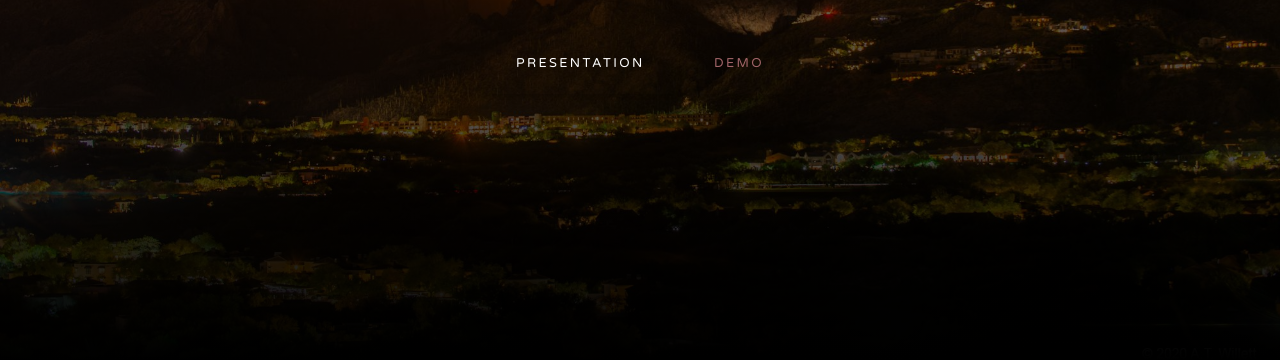
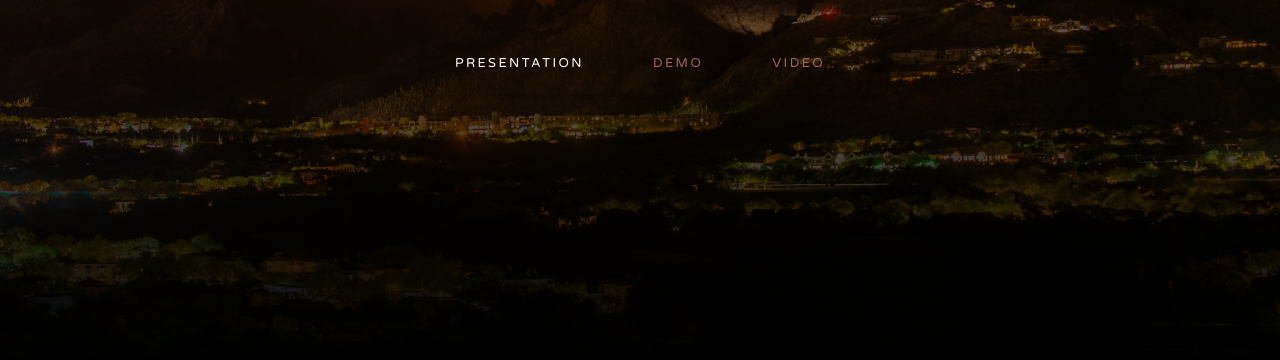
Before and after one commit to andreimirica01/FireAlarmByPufosii, a plain HTML site: page index.html in a window 1280 px wide. Shown: the part 440-800 px from the top of the page. Drawn offline with nearby package versions, Linux system fonts and the light colour scheme.

Commit message:
Video youtube

```diff
--- a/index.html
+++ b/index.html
@@ -44,6 +44,7 @@
                         <h2 class="text-white-50 mx-auto mt-2 mb-5">O echipă de pufoși formată din 5 studenți mâncăcioși și harnici.</h2>
                         <a class="btn btn-outline-white" href="https://www.canva.com/design/DAFNCRLvq5Y/qGgAJcIMJIkJ6Dybd5lG2Q/view?utm_content=DAFNCRLvq5Y&utm_campaign=designshare&utm_medium=link&utm_source=publishpresent&fbclid=IwAR2SyBsY6QlKmlptAeD5for3jMX2i2DpQIOI4zx-29BLB7Ag-BWyPjjZwBE">Presentation</a>
                         <a class="btn btn-outline-danger" href="demo.html">Demo</a>
+                        <a class="btn btn-outline-danger" href="https://www.youtube.com/watch?v=RB_8PnUuowQ">Video</a>
 
                     </div>
                 </div>
```
